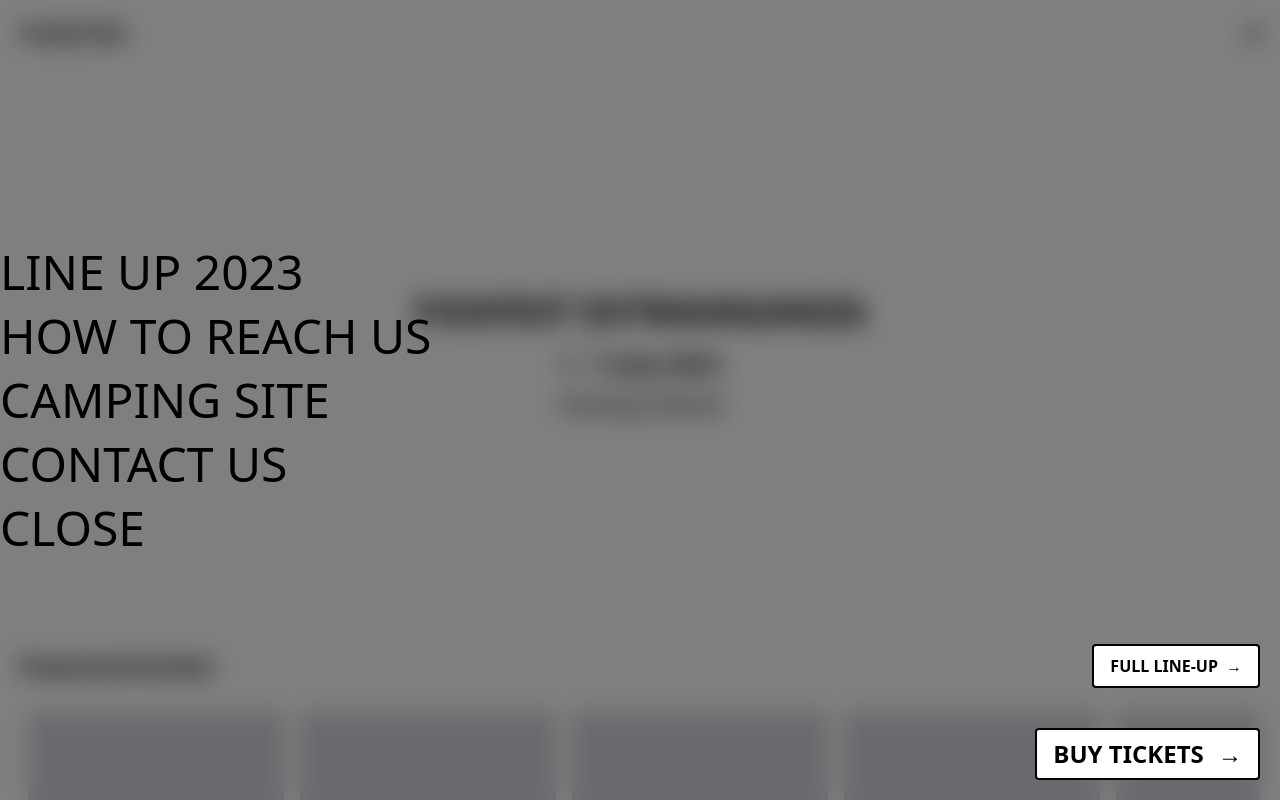
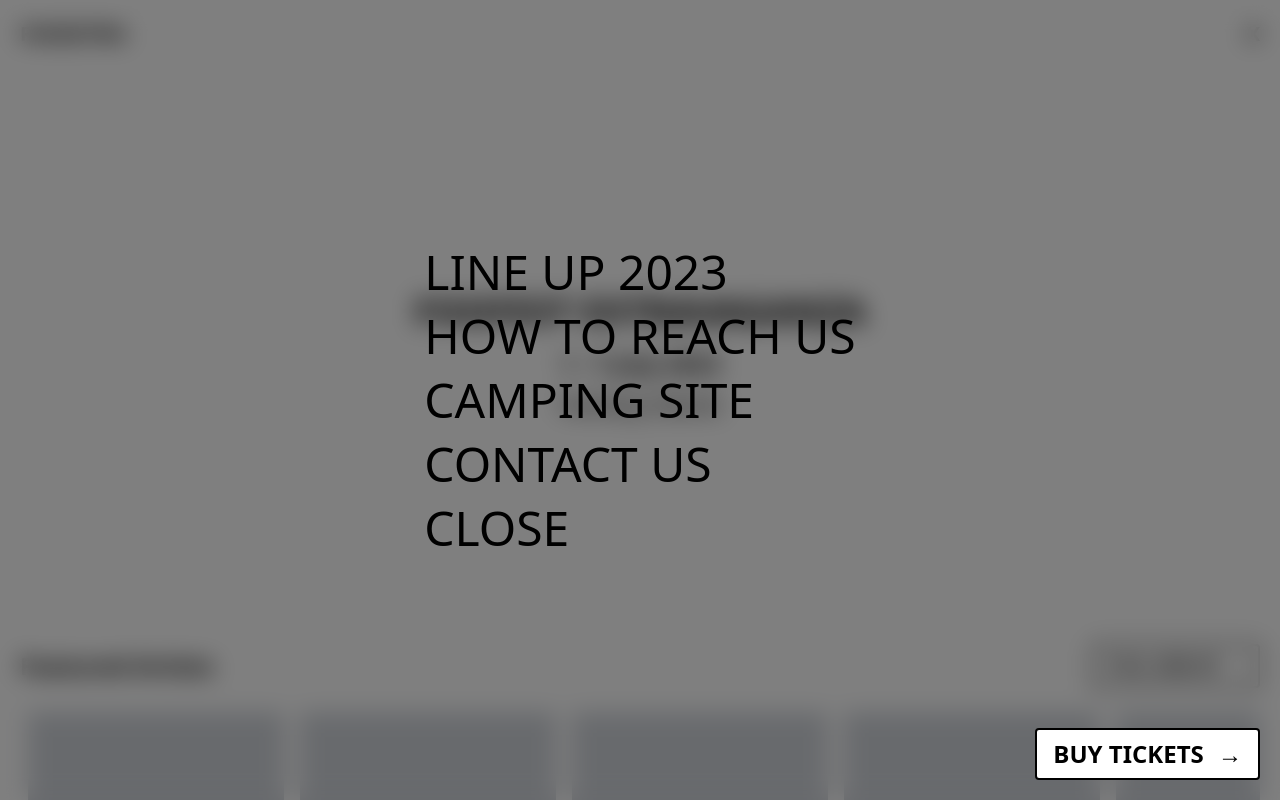
Before and after one commit to rossosofia/frontend_foofest_exam_sofia, a Next.js app: page / in a window 1280 px wide. Both pictures are taken after a click on the element "MENU". Shown: the top 800 px of the page. Built offline with nearby package versions, Linux system fonts and the light colour scheme.

Commit message:
Working menu, still needs a some twitches

```diff
--- a/src/components/Layout.jsx
+++ b/src/components/Layout.jsx
@@ -26,8 +26,8 @@ export default function Layout({ children }) {
       </header>
 
       {isOpen && (
-        <div className="fixed top-0 left-0 w-screen h-screen bg-black bg-opacity-50 flex  items-center backdrop-blur-md">
-          <div className="text-black text-5xl ">
+        <div className="fixed top-0 left-0 w-screen h-screen bg-black bg-opacity-50 flex justify-center items-center backdrop-blur-md z-10">
+          <div className="text-black text-5xl z-20">
             <ul className="space-y-4 ">
               <li>
                 <Link href="/schedule" onClick={closeMenu}>
@@ -50,7 +50,7 @@ export default function Layout({ children }) {
                 </Link>
               </li>
               <li>
-                <Link href="/campingsite" onClick={closeMenu}>
+                <Link href="/" onClick={closeMenu}>
                   CLOSE
                 </Link>
               </li>
```
